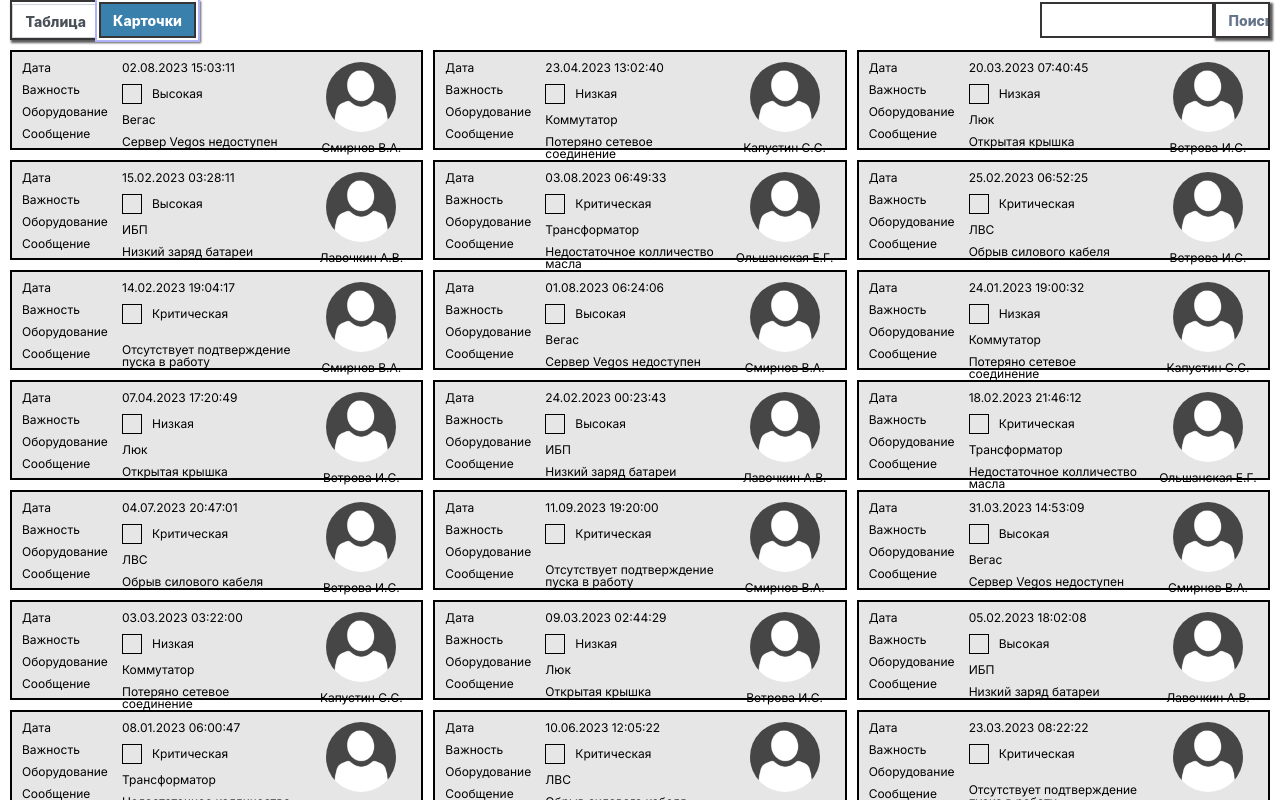
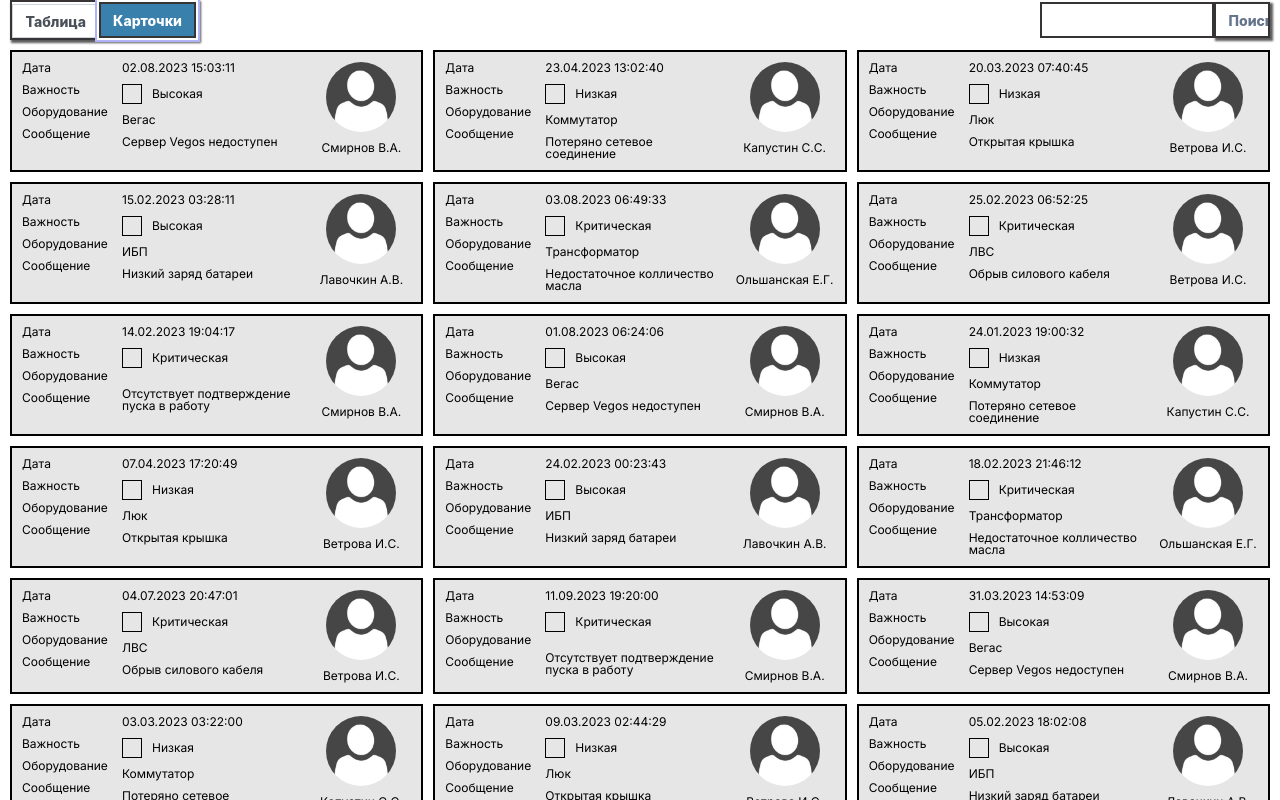
Before and after one commit to syrovezhko/gts, a Next.js app: page / in a window 1280 px wide. Both pictures are taken after a click on the button "Карточки". Shown: the top 800 px of the page. Built offline with nearby package versions, Linux system fonts and the light colour scheme.

Commit message:
refactor: removed row height

```diff
--- a/src/cardContainer/CardContainer.module.scss
+++ b/src/cardContainer/CardContainer.module.scss
@@ -5,6 +5,4 @@
   gap: 1rem;
   display: grid;
   grid-template-columns: repeat(3, 1fr);
-  grid-auto-rows: 100px;
-
 }
```
